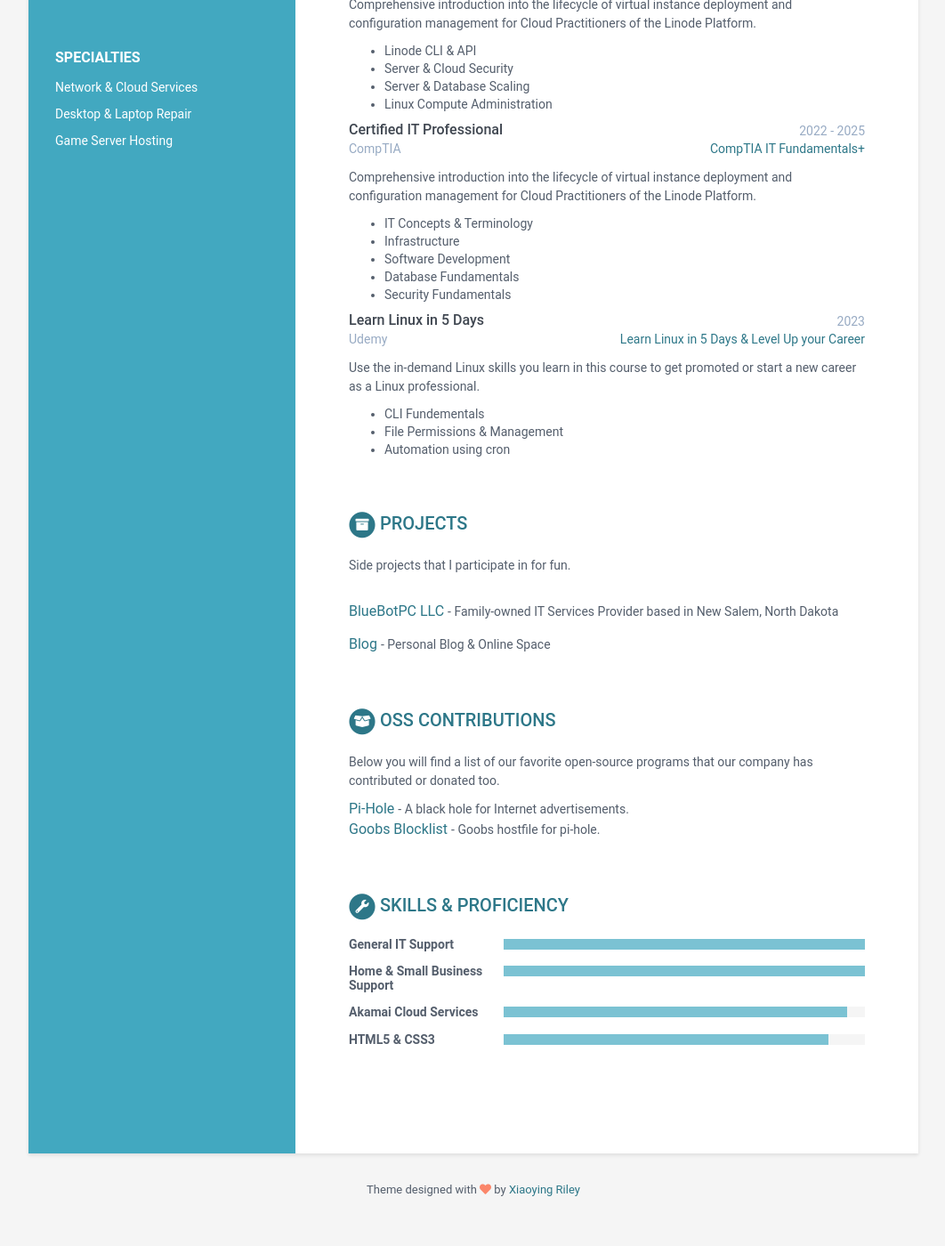
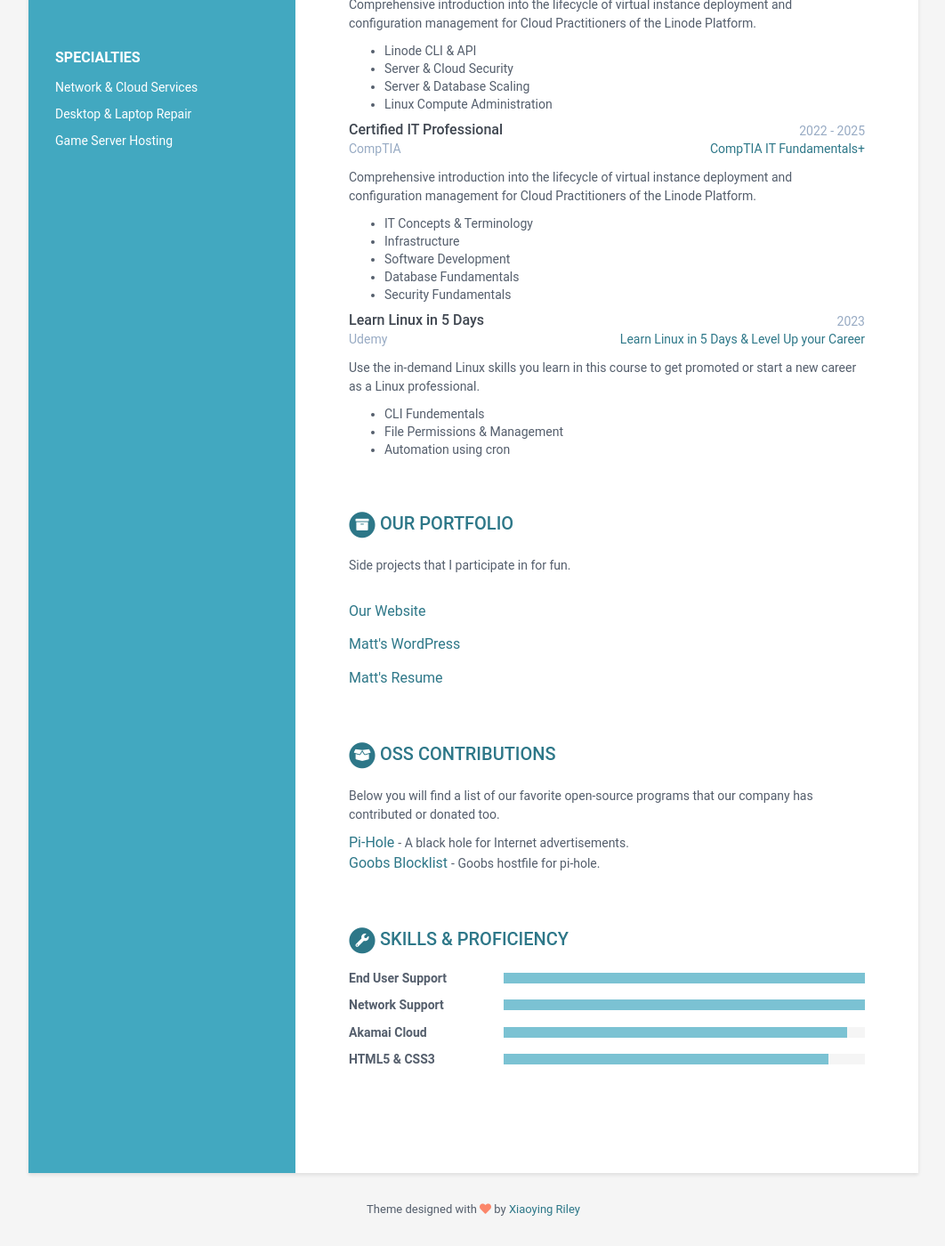
Before and after one commit to bluebotpc/bluebotpc.github.io, a Jekyll site: the page built from index.html, in a window 1280 px wide and 1400 px high, scrolled down 856 px. Shown: the whole window at 89% size, without its empty margins (108-1170 px from the left). Built offline with Jekyll 4.4.1, drawn with Linux system fonts in a browser that asks for light colours; before the commit the page ends 2234 px from its top, so only the background shows below that.

Commit message:
Update data.yml

```diff
--- a/_data/data.yml
+++ b/_data/data.yml
@@ -40,10 +40,10 @@
       title: Specialties
       info:
         - item: Network & Cloud Services
-          link: bluebotpc.com/pages/wordpress/
+          link: "https://bluebotpc.com/pages/wordpress/"
 
         - item: Desktop & Laptop Repair
-          link: bluebotpc.com/pages/pc/
+          link: "https://bluebotpc.com/pages/pc/"
 
         - item: Game Server Hosting
           link:
@@ -153,17 +153,18 @@
             - Automation using cron
 
 projects:
-    title: Projects
+    title: Our Portfolio
     intro: >
       Side projects that I participate in for fun.
     assignments:
-      - title: BlueBotPC LLC
+      - title: Our Website
         link: "https://www.bluebotpc.com"
-        tagline: "Family-owned IT Services Provider based in New Salem, North Dakota"
 
-      - title: Blog
+      - title: Matt's WordPress
         link: "https://www.mattfaulkner.net"
-        tagline: "Personal Blog & Online Space"
+
+      - title: Matt's Resume
+        link: "https://goobyfrs.github.io"
 
 oss:
     title: OSS Contributions
@@ -182,13 +183,13 @@
     title: Skills &amp; Proficiency
 
     toolset:
-      - name: General IT Support
+      - name: End User Support
         level: 100%
 
-      - name: Home & Small Business Support
+      - name: Network Support
         level: 100%
 
-      - name: Akamai Cloud Services
+      - name: Akamai Cloud
         level: 95%
 
       - name: HTML5 & CSS3
```
